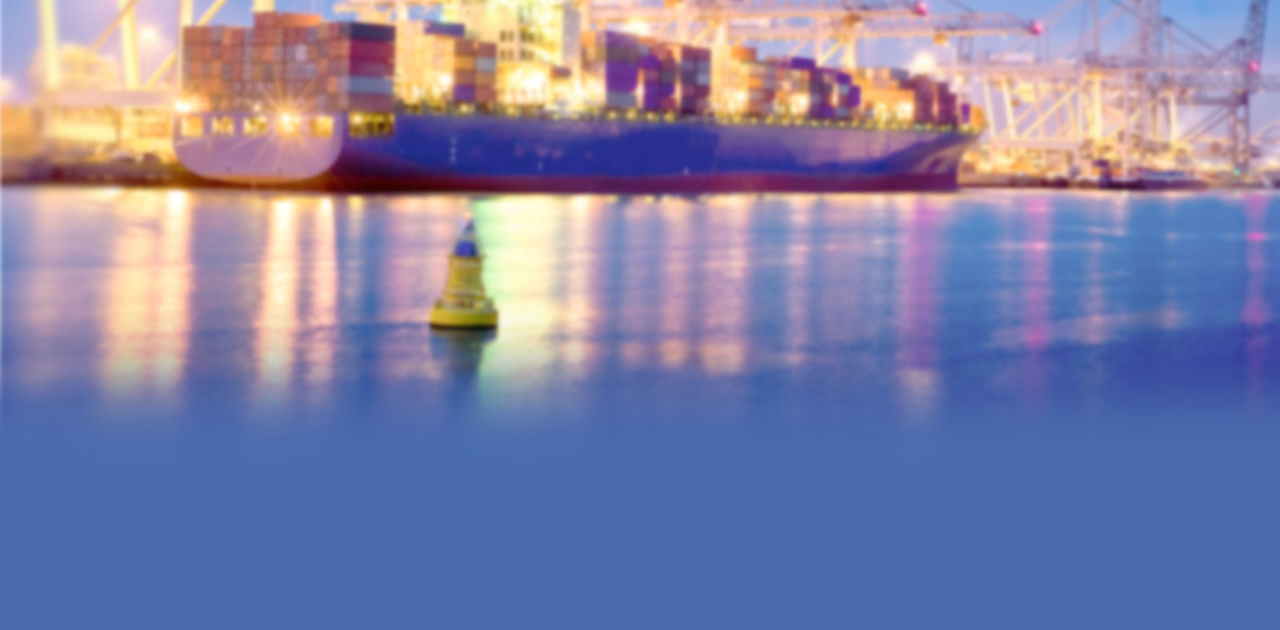
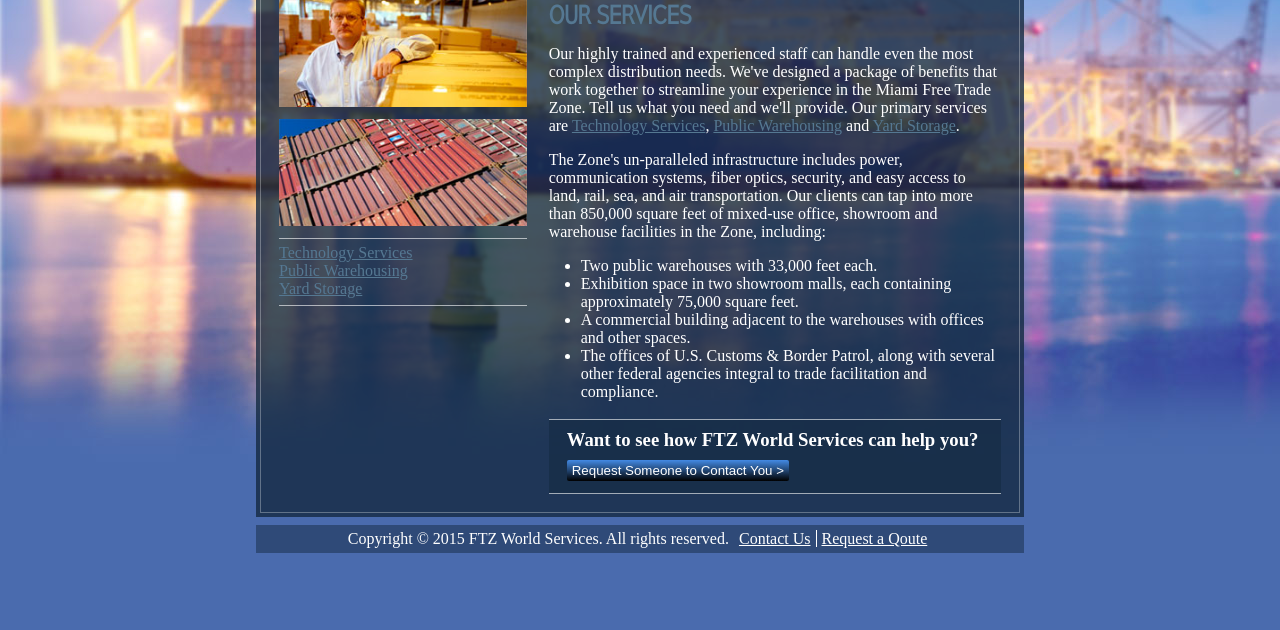
Before and after one commit to akashdoppalapudi/frontend-task-2, a plain HTML site: page services.html in a window 1280 px wide. Shown: the part 170-800 px from the top of the page. Drawn offline with Linux system fonts and the light colour scheme.

Commit message:
Added Content to Services page

```diff
--- a/services.html
+++ b/services.html
@@ -37,7 +37,67 @@
           </ul>
         </nav>
       </header>
-			<main class="services-content"></main>
+      <main class="services-content">
+        <div class="images">
+          <img
+            src="./images/casestudies_industries-column1.jpg"
+            alt="casestudies industries 1"
+          />
+          <img
+            src="./images/casestudies_industries-column2.jpg"
+            alt="casestudies industries 2"
+          />
+          <ul class="service-links">
+            <li>
+              <a href="">Technology Services</a>
+            </li>
+            <li>
+              <a href="">Public Warehousing</a>
+            </li>
+            <li>
+              <a href="">Yard Storage</a>
+            </li>
+          </ul>
+        </div>
+        <div class="content">
+          <h2>OUR SERVICES</h2>
+          <p>
+            Our highly trained and experienced staff can handle even the most
+            complex distribution needs. We've designed a package of benefits
+            that work together to streamline your experience in the Miami Free
+            Trade Zone. Tell us what you need and we'll provide. Our primary
+            services are <a href="">Technology Services</a>,
+            <a href="">Public Warehousing</a> and <a href="">Yard Storage</a>.
+          </p>
+          <p>
+            The Zone's un-paralleled infrastructure includes power,
+            communication systems, fiber optics, security, and easy access to
+            land, rail, sea, and air transportation. Our clients can tap into
+            more than 850,000 square feet of mixed-use office, showroom and
+            warehouse facilities in the Zone, including:
+          </p>
+          <ul>
+            <li>Two public warehouses with 33,000 feet each.</li>
+            <li>
+              Exhibition space in two showroom malls, each containing
+              approximately 75,000 square feet.
+            </li>
+            <li>
+              A commercial building adjacent to the warehouses with offices and
+              other spaces.
+            </li>
+            <li>
+              The offices of U.S. Customs & Border Patrol, along with several
+              other federal agencies integral to trade facilitation and
+              compliance.
+            </li>
+          </ul>
+          <div class="help">
+            <h3>Want to see how FTZ World Services can help you?</h3>
+            <button>Request Someone to Contact You &gt;</button>
+          </div>
+        </div>
+      </main>
       <footer>
         <p>Copyright &copy; 2015 FTZ World Services. All rights reserved.</p>
         <ul class="footer-links">
--- a/styles.css
+++ b/styles.css
@@ -7,10 +7,10 @@
 body {
   margin: 0;
   padding: 0;
-  height: 100vh;
   background-image: url("./images/bg.jpg");
   background-repeat: no-repeat;
   background-size: cover;
+  background-attachment: fixed;
 }
 
 .page-container {
@@ -151,9 +151,6 @@ footer p {
 main {
   outline: 0.5px solid rgba(255, 255, 255, 0.3);
   outline-offset: -5px;
-}
-
-.home-content {
   padding: 3%;
   background: rgba(20, 42, 66, 0.8);
 }
@@ -175,3 +172,83 @@ main {
 .tile a {
   color: #557892;
 }
+
+.services-content {
+  margin-top: 4%;
+  display: grid;
+  grid-template-columns: auto auto auto;
+  grid-gap: 3%;
+}
+
+.services-content .images {
+  grid-column: 1 / 2;
+}
+
+.services-content .content {
+  grid-column: 2 / span 2;
+}
+
+.images img {
+  width: 100%;
+}
+
+.content h2 {
+  color: #557892;
+  font-family: "mesmerize-sc-lt";
+  margin: 0;
+}
+
+.content p {
+  color: #fff;
+}
+
+.content p a {
+  color: #557892;
+}
+
+.content ul {
+  padding-left: 2rem;
+}
+
+.content ul li {
+  color: #fff;
+}
+
+.help {
+  background: rgba(20, 42, 66, 0.6);
+  padding: 2% 4% 1% 4%;
+  border-top: 0.8px solid rgba(255, 255, 255, 0.6);
+  border-bottom: 0.8px solid rgba(255, 255, 255, 0.6);
+  margin-top: 4%;
+}
+
+.help h3 {
+  color: #fff;
+  margin: 0;
+}
+
+.help button {
+  background-image: linear-gradient(0deg, #000, #438ae4);
+  border: none;
+  color: #fff;
+  padding: 3px 5px;
+  border-radius: 2px;
+  cursor: pointer;
+  margin: 2% 0;
+}
+
+.images img {
+  margin-bottom: 5%;
+}
+
+.service-links {
+  margin: 0;
+  list-style-type: none;
+  padding: 2% 0 3% 0;
+  border-top: 0.8px solid rgba(255, 255, 255, 0.6);
+  border-bottom: 0.8px solid rgba(255, 255, 255, 0.6);
+}
+
+.service-links li a {
+  color: #557892;
+}
```
Lines whose indentation alone changed are shown as unchanged.
